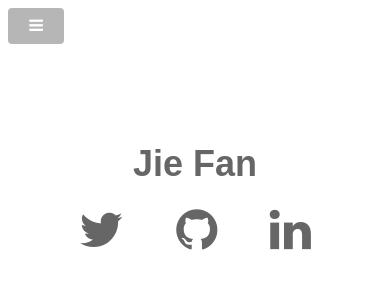
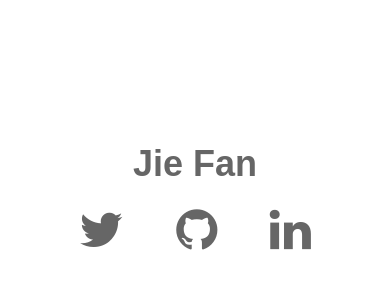
Before and after one commit to lastomato/lastomato.github.io, a plain HTML site: page index.html in a window 390 px wide. Drawn offline with Linux system fonts and the light colour scheme.

Commit message:
Remove sidebar.

```diff
--- a/js/init.js
+++ b/js/init.js
@@ -87,7 +87,7 @@
 						clickToHide: true,
 						height: '100%',
 						hidden: true,
-						html: '<div data-action="moveElement" data-args="nav"></div>',
+						html: '',
 						orientation: 'vertical',
 						position: 'top-left',
 						side: 'left',
@@ -98,7 +98,7 @@
 					navButton: {
 						breakpoints: 'medium',
 						height: '4em',
-						html: '<span class="toggle" data-action="toggleLayer" data-args="navPanel"></span>',
+						html: '',
 						position: 'top-left',
 						side: 'top',
 						width: '6em'
```
Also changed, not shown: index.html (line endings or trailing spaces).
